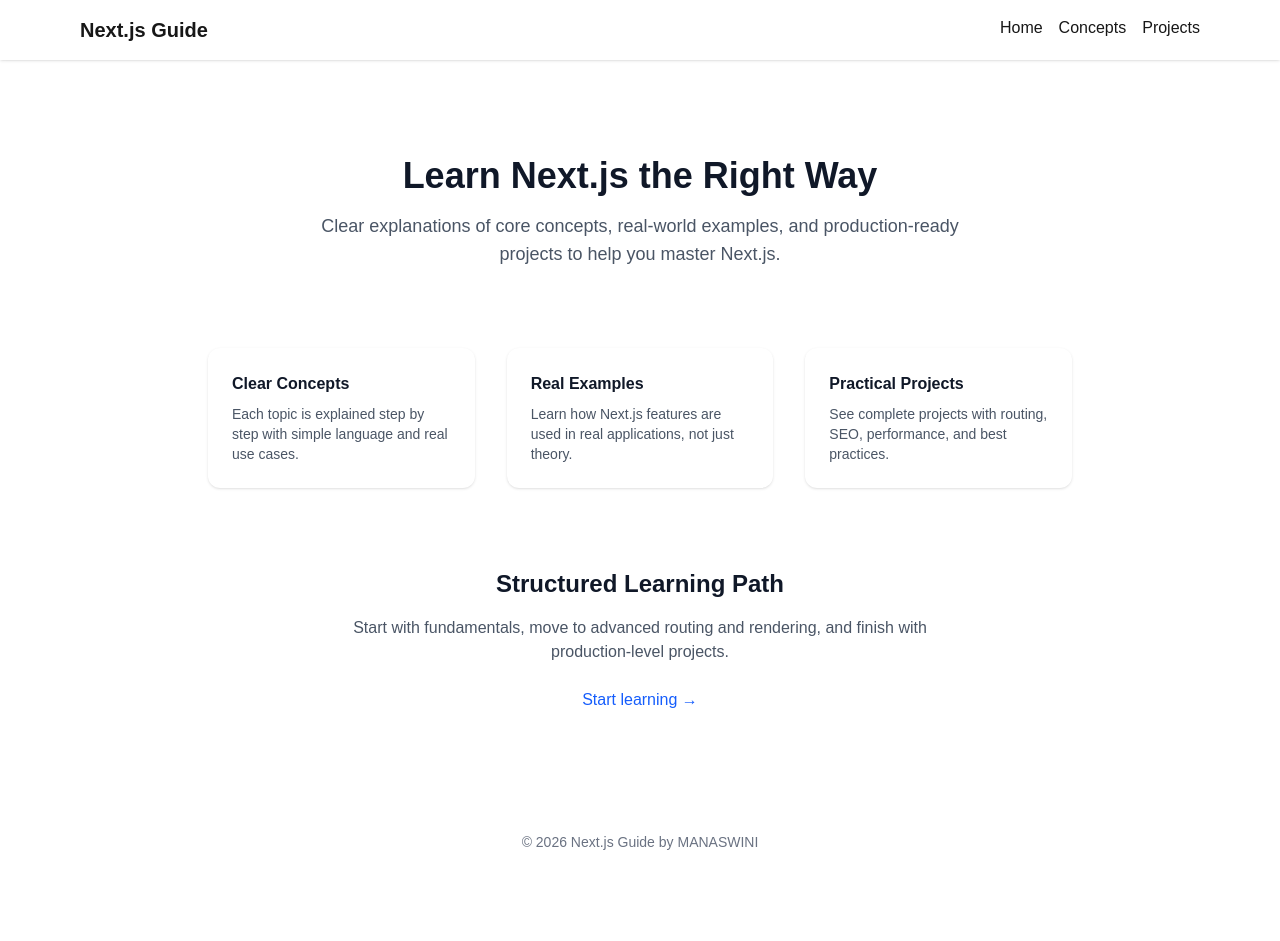
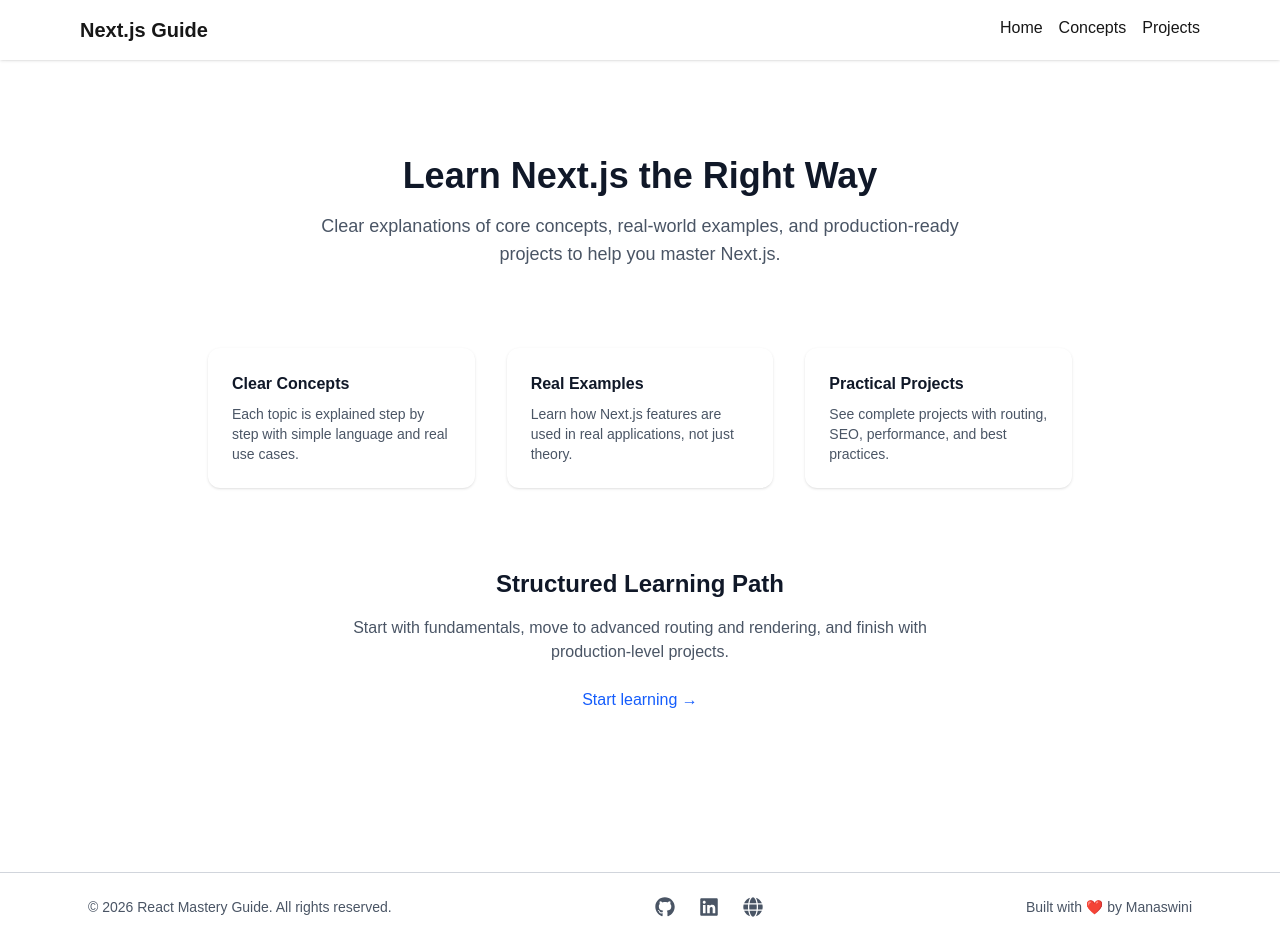
Before and after one commit to Monisasmal/nextjs-concept, a Next.js app: page / in a window 1280 px wide. Before the commit the page ends 876 px from the top, so only its background shows below. Built offline with nearby package versions, Linux system fonts and the light colour scheme.

Commit message:
update concept

```diff
--- a/package.json
+++ b/package.json
@@ -11,7 +11,8 @@
   "dependencies": {
     "next": "16.1.4",
     "react": "19.2.3",
-    "react-dom": "19.2.3"
+    "react-dom": "19.2.3",
+    "react-icons": "^5.6.0"
   },
   "devDependencies": {
     "@tailwindcss/postcss": "^4",
--- a/src/app/layout.js
+++ b/src/app/layout.js
@@ -1,5 +1,6 @@
 import "./globals.css";
 import Link from "next/link";
+import { FaGithub, FaLinkedin, FaGlobe } from "react-icons/fa";
 
 export const metadata = {
   title: "Next.js Complete Guide",
@@ -28,9 +29,50 @@
         </main>
 
         {/* FOOTER */}
-        <footer className="text-center text-sm py-6 text-gray-500">
-          © 2026 Next.js Guide by MANASWINI
-        </footer>
+        <footer className="border-t mt-16 py-6  border-gray-300 ">
+      <div className="max-w-6xl mx-auto flex items-center justify-between px-6">
+
+        {/* Left */}
+        <p className="text-gray-600 text-sm">
+          © 2026 React Mastery Guide. All rights reserved.
+        </p>
+
+        {/* Center Icons */}
+        <div className="flex gap-6 text-xl text-gray-600">
+
+          <a
+            href="https://github.com/Monisasmal"
+            target="_blank"
+            className="hover:text-blue-600"
+          >
+            <FaGithub />
+          </a>
+
+          <a
+            href="https://www.linkedin.com/in/manaswini-sasmal-b77a21162/"
+            target="_blank"
+            className="hover:text-blue-600"
+          >
+            <FaLinkedin />
+          </a>
+
+          <a
+            href="https://manaswini-portfolio.vercel.app/"
+            target="_blank"
+            className="hover:text-blue-600"
+          >
+            <FaGlobe />
+          </a>
+
+        </div>
+
+        {/* Right */}
+        <p className="text-gray-600 text-sm">
+          Built with ❤️ by Manaswini
+        </p>
+
+      </div>
+    </footer>
       </body>
     </html>
   );
```
Also changed, not shown: 1 other file (tests, documents, lock files or other folders).
